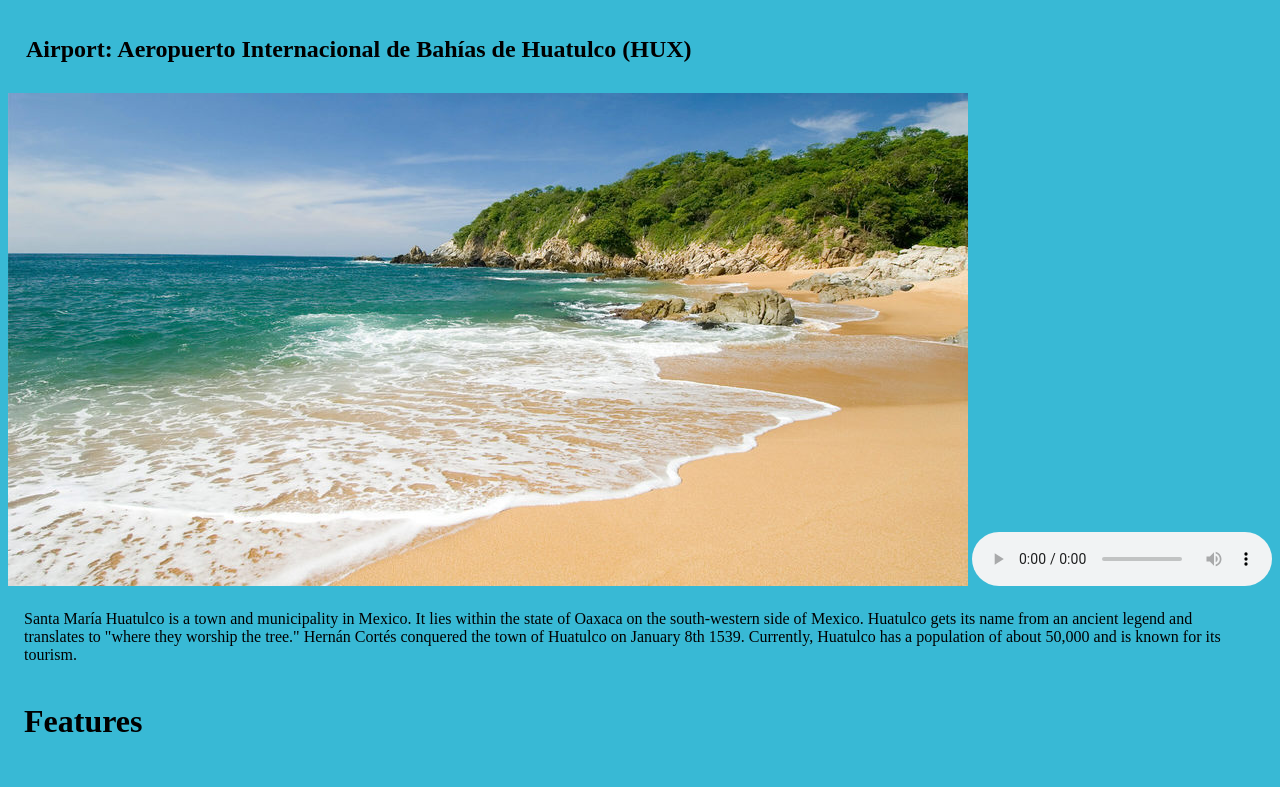
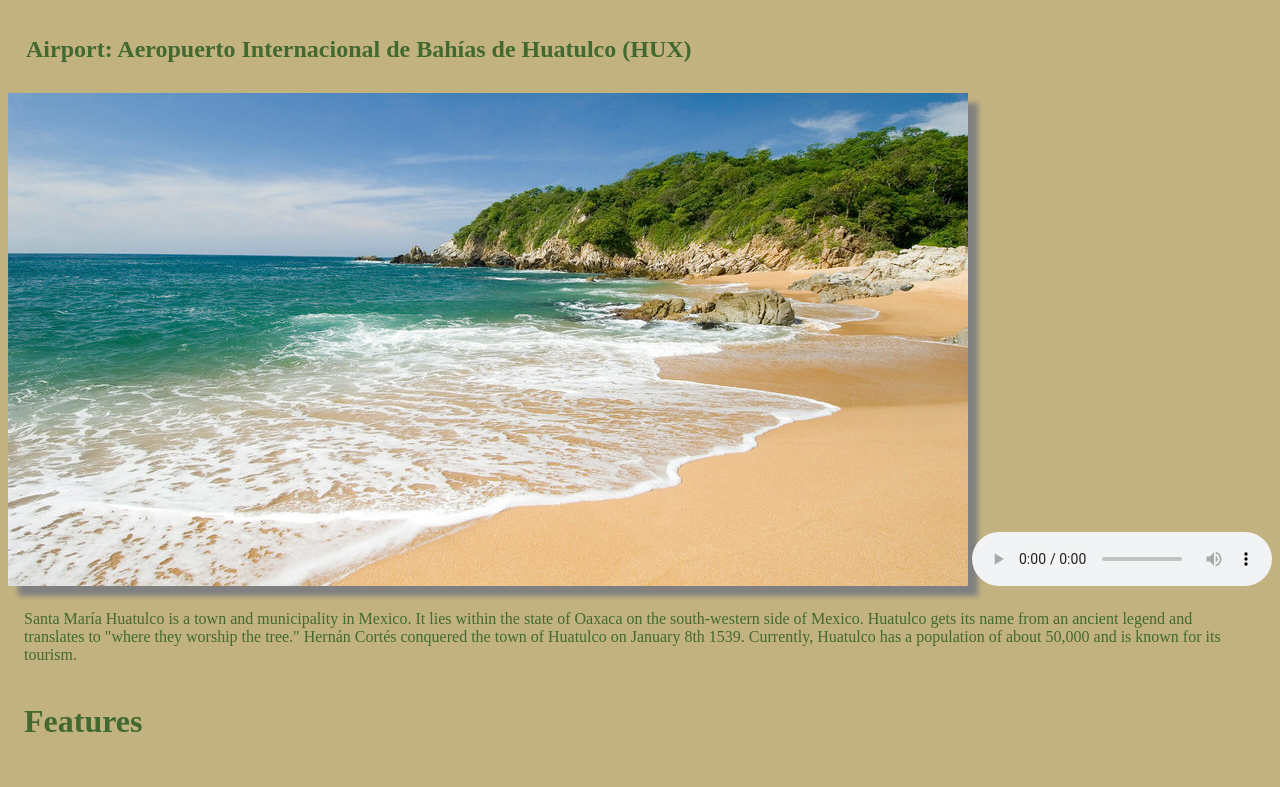
Before and after one commit to jacobroberson/Project3-ITMD361, a plain HTML site: page huatulco.html in a window 1280 px wide. Shown: the part 222-1009 px from the top of the page. Drawn offline with Linux system fonts and the light colour scheme.

Commit message:
add css specific to huatulco.html

```diff
--- a/StyleSheet.css
+++ b/StyleSheet.css
@@ -65,3 +65,12 @@ ul {
   list-style-type: square;
   padding: 1em;
 }
+
+.huatulco {
+  background-color: #c2b280;
+  color: #42692f;
+}
+
+.huatulco img {
+  box-shadow: 10px 10px 5px grey;
+}
--- a/huatulco.html
+++ b/huatulco.html
@@ -6,7 +6,7 @@
 	<link rel="StyleSheet" href="StyleSheet.css">
 <title>Huatulco</title>
 </head>
-<body>
+<body class = "huatulco">
 <ul>
   <li><a href="index.html">Resume</a></li>
   <li><a href="huatulco.html">Huatulco</a></li>
```
Also changed, not shown: index.html (+1 -1 lines).
